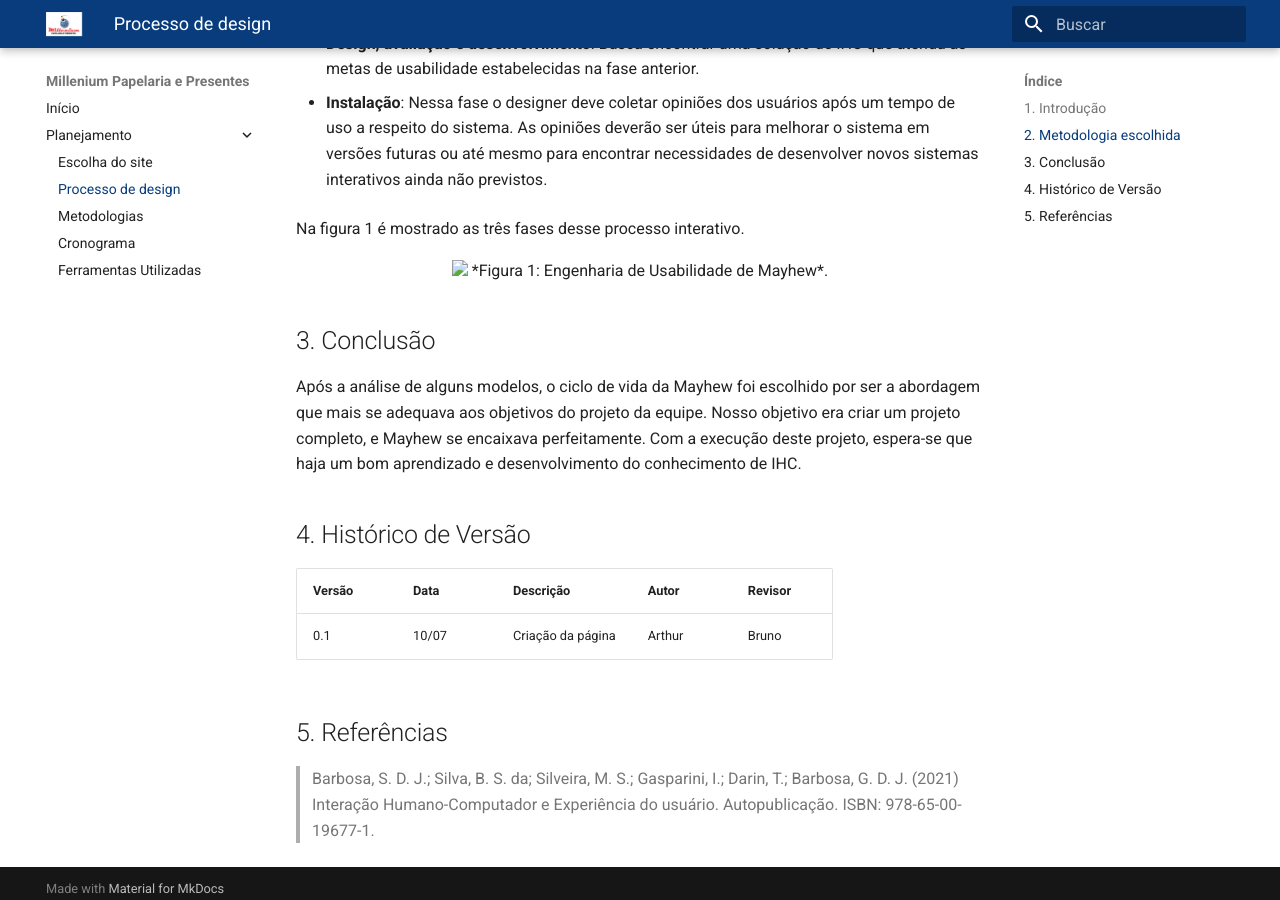
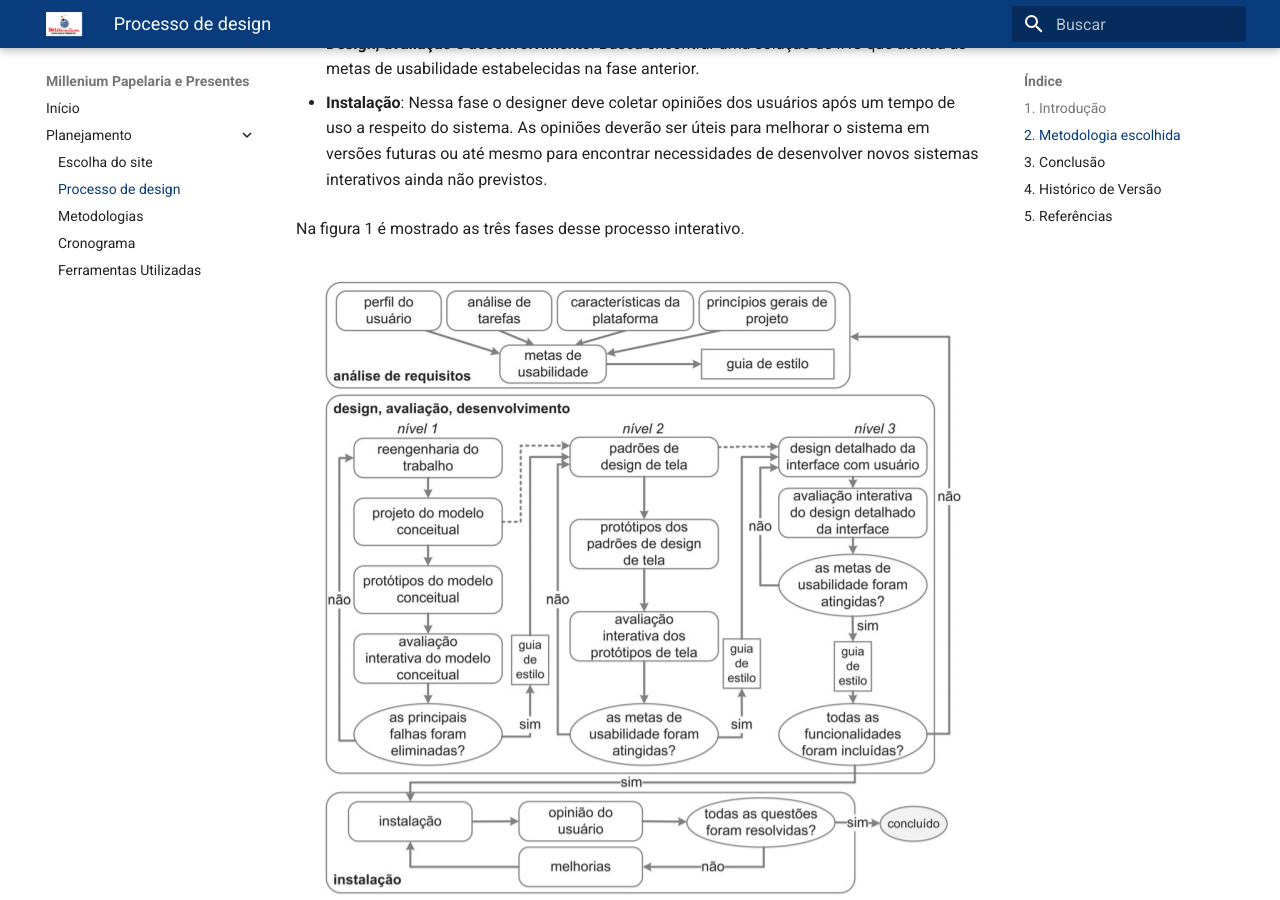
Before and after one commit to Interacao-Humano-Computador/2022.1-Millenium-Papelaria, an MkDocs documentation site: the page built from docs/planejamento/design.md, in a window 1280 px wide and 900 px high, scrolled down 822 px. Built offline with MkDocs 1.6.1 and Material for MkDocs 9.7.7, drawn with Linux system fonts in a browser that asks for light colours.

Commit message:
ImageFix

```diff
--- a/docs/planejamento/design.md
+++ b/docs/planejamento/design.md
@@ -25,7 +25,7 @@ Essa proposta reune e organiza 3 diferentes atividades para orientar o trabalho
 Na figura 1 é mostrado as três fases desse processo interativo.
 
 <center>
-<img src="../images/processo-de-design/processo-de-design.png">
+<img src="../../images/processo-de-design/processo-de-design.png">
 
 *Figura 1: Engenharia de Usabilidade de Mayhew*.
 </center>
```
